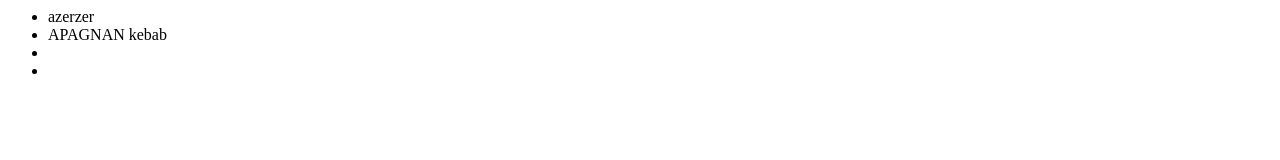
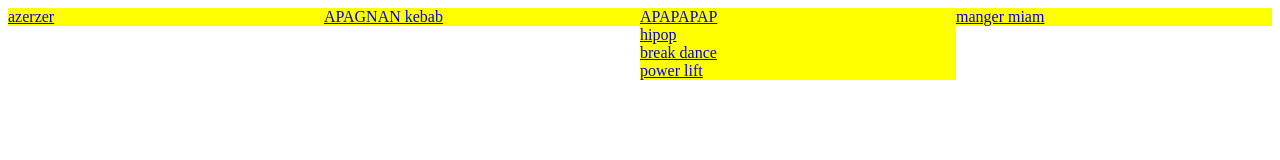
Before and after one commit to Sachapernak/BUT1-s1-SAE-Site-web, a plain HTML site: page html css/Header/header.html in a window 1280 px wide. Drawn offline with Linux system fonts and the light colour scheme.

Commit message:
modified:   html css/Header/header.html 	modified:   html css/Header/headerStyle.css

```diff
--- a/html css/Header/header.html
+++ b/html css/Header/header.html
@@ -1,19 +1,25 @@
 <html lang="fr">
 <head>
-	<link rel="headerStyle.css" href="headerStyle.css" >
+	<link rel="stylesheet" href="headerStyle.css" >
 	<meta charset="utf-8">
+    <href="https://fonts.googleapis.com/css2?family=Open+Sans:ital,wght@0,400;1,300&display=swap" rel="stylesheet">
 </head>
 <body>
     <header>
-        <div id="headerLigne1"></div>
-        <div id="headerLigne2">
-            <nav class="nav-area">
+        <div id="hLigne1"></div>
+        <div id="hLigne2">
+            <nav class="hNav-Area">
                 <ul>
-                    <li> azerzer</li>
-                    <li>APAGNAN kebab</li>
-                    <li></li>
-                    <li></li>
-
+                    <li><a href="#"> azerzer</a></li>
+                    <li><a href="#">APAGNAN kebab</a></li>
+                    <li><a href="#">APAPAPAP</a>
+                        <ul>
+                            <li><a href="#">hipop</a></li>
+                            <li><a href="#">break dance</a></li>
+                            <li><a href="#">power lift</a></li>
+                        </ul>
+                    </li>
+                    <li><a href="#">manger miam</a></li>
                 </ul>
             </nav>
 
--- a/html css/Header/headerStyle.css
+++ b/html css/Header/headerStyle.css
@@ -0,0 +1,29 @@
+.hNav-Area ul{
+    list-style: none;
+    margin: 0;
+    padding: 0;
+    display: flex;
+    flex-wrap: wrap;
+}
+
+.hNav-Area ul li{
+    width: 25%;
+}
+
+.hNav-Area ul li > ul{
+    display: none;
+    flex-direction: column;
+}
+
+.hNav-Area ul li > ul li{
+    width: 100%;
+}
+
+.hNav-Area ul li > ul{
+    display: flex;
+}
+
+.hNav-Area a {
+    display:block; /* pour qu'ils prennent toutes leurs largeur */
+    background-color: yellow;
+}
```
